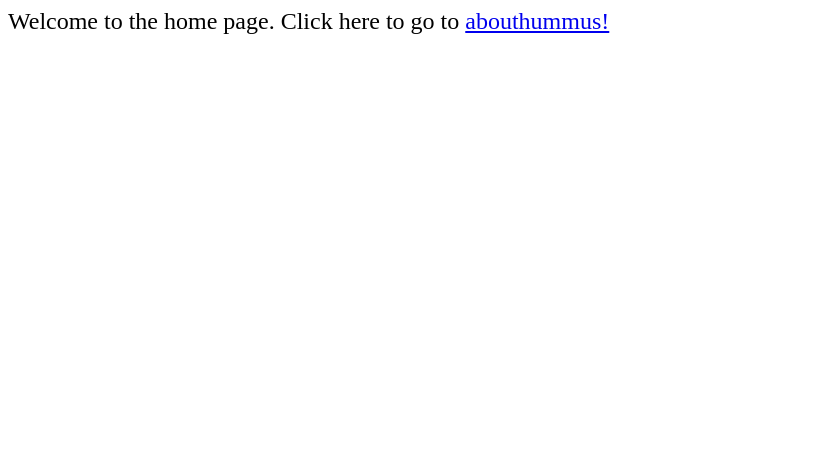
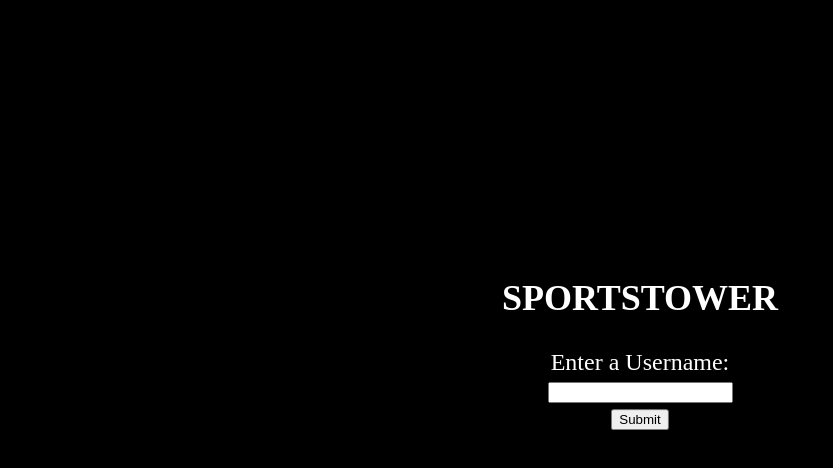
Before and after one commit to aafarian/SportsTower, a React app: page / in a window 1280 px wide. Shown: the top 468 px of the page, without its empty margins (0-833 px from the left). Built offline with nearby package versions, Linux system fonts and the light colour scheme.

Commit message:
implement login and default layout pages

```diff
--- a/public/index.html
+++ b/public/index.html
@@ -7,6 +7,6 @@
   </head>
   <body>
     <div id="root"></div>
-    <script src="./../build/bundle.js"> type="module"</script>
+    <script src="./../build/bundle.js" type="module"></script>
   </body>
 </html>
--- a/src/App.tsx
+++ b/src/App.tsx
@@ -1,14 +1,13 @@
 import React from 'react';
 import { Routes, Route } from 'react-router-dom';
-import { About, Contact, Home } from './components/index';
+import { Login, Picks } from './components/index';
 
 function App () {
   return (
     <div className="App">
       <Routes>
-        <Route path="/" element={ <Home/> } />
-        <Route path="about" element={ <About/> } />
-        <Route path="contact" element={ <Contact/> } />
+        <Route path="/" element={ <Login/> } />
+        <Route path="/picks" element={ <Picks/> } />
       </Routes>
     </div>
   )
--- /dev/null
+++ b/src/components/Login.tsx
@@ -0,0 +1,55 @@
+import React from 'react'
+import { useNavigate } from 'react-router-dom'
+import { createUseStyles } from 'react-jss'
+
+const useStyles = createUseStyles({
+	background: {
+		position: 'absolute',
+		left: '0px',
+		top: '0px',
+		fontSize: '24px',
+		color: 'white',
+		background: 'black',
+		width: '100vw',
+		height: '100vh',
+	},
+	login: {
+		position: 'relative',
+		top: '50%',
+		left: '50%',
+		transform: 'translateX(-50%) translateY(-100%)',
+		width: 'fit-content',
+		textAlign: 'center',
+	},
+})
+
+export const Login = () => {
+	const navigate = useNavigate()
+	const classes = useStyles()
+	return (
+		<div className={classes.background}>
+			<div className={classes.login}>
+				<h2>SPORTSTOWER</h2>
+				<form
+					onSubmit={(event) => {
+						event.preventDefault()
+						const username = (
+							document.getElementById('username') as HTMLInputElement
+						).value
+						navigate('picks', {
+							state: {
+								username,
+							},
+						})
+					}}
+				>
+					<label htmlFor="username">Enter a Username:</label>
+					<br />
+					<input type="text" id="username" name="username" required />
+					<br />
+					<input type="submit" />
+				</form>
+			</div>
+		</div>
+	)
+}
--- /dev/null
+++ b/src/components/Picked.tsx
@@ -0,0 +1 @@
+export {}
--- /dev/null
+++ b/src/components/Picks.tsx
@@ -0,0 +1,42 @@
+import React from 'react'
+import { useLocation } from 'react-router-dom'
+import { createUseStyles } from 'react-jss'
+
+const useStyles = createUseStyles({
+	background: {
+		position: 'absolute',
+		left: '0px',
+		top: '0px',
+		fontSize: '24px',
+		color: 'white',
+		background: 'black',
+		width: '100vw',
+		height: '100vh',
+	},
+	header: {
+		position: 'absolute',
+		width: '100%',
+        background: 'grey'
+	},
+    logo: {
+        position: 'absolute',
+        left: '1rem'
+    },
+    user: {
+        position: 'absolute',
+        right: '1rem'
+    }
+})
+
+export const Picks = () => {
+    const location = useLocation()
+	const classes = useStyles()
+	return (
+		<div className={classes.background}>
+			<div className={classes.header}>
+				<span className={classes.logo}><h2>SPORTSTOWER</h2></span>
+				<span className={classes.user}><h3>Logged in as {location.state.username}</h3></span>
+			</div>
+		</div>
+	)
+}
--- /dev/null
+++ b/src/components/Result.tsx
@@ -0,0 +1 @@
+export {}
--- a/src/components/Home.tsx
+++ b/src/components/old/Home.tsx
@@ -15,7 +15,7 @@ export const Home = () => {
   return (
     <div className={classes.description}>
       Welcome to the home page. Click here to go to&nbsp;
-      <Link to="/About">abouthummus!</Link>
+      <Link to="about">abouthummus!</Link>
     </div>
   );
 }
--- a/src/index.ts
+++ b/src/index.ts
@@ -1,3 +1 @@
-console.log("Hello World2!");
-
 export * from './main';
```
Also changed, not shown: src/components/index.ts (+4 -3 lines), src/components/old/About.tsx (renamed from src/components/About.tsx), src/components/old/Contact.tsx (renamed from src/components/Contact.tsx).
